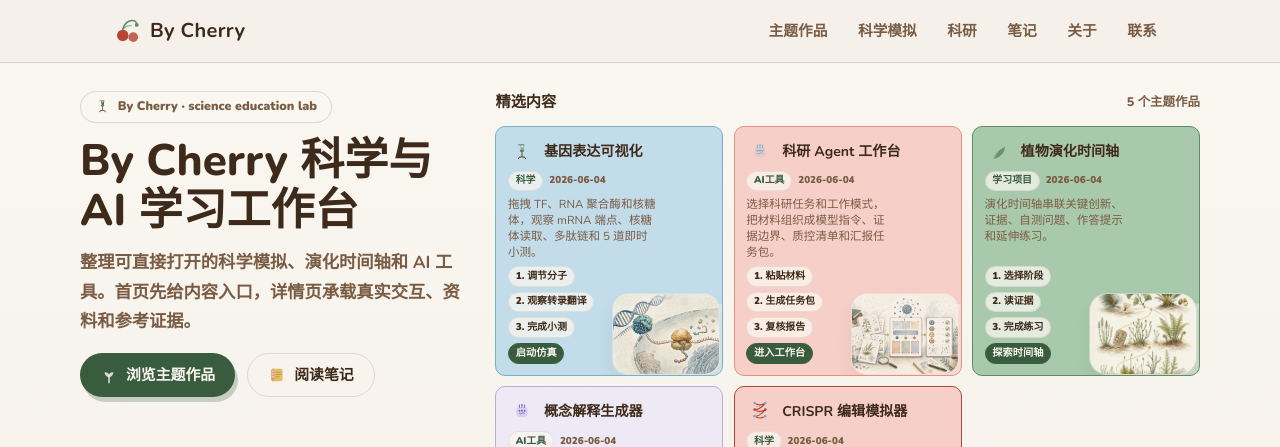
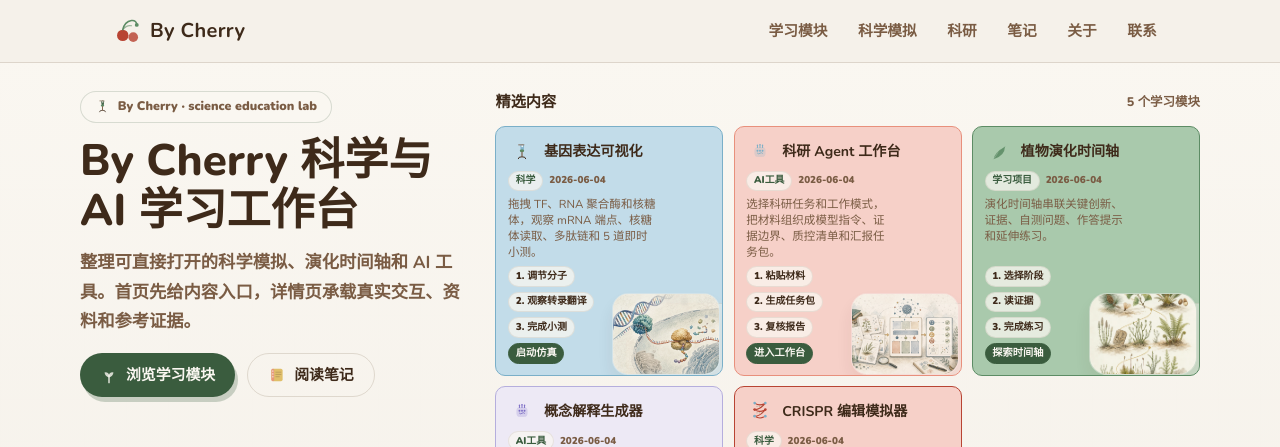
Before and after one commit to liruirui321/Bycherry, a React (Vite) app: page / in a window 1280 px wide. Shown: the top 447 px of the page. Built offline with nearby package versions, Linux system fonts and the light colour scheme.

Commit message:
Rename theme works to learning modules

```diff
--- a/index.html
+++ b/index.html
@@ -62,8 +62,8 @@
             {
               "@type": "ItemList",
               "@id": "https://bycherry.me/#works",
-              "name": "By Cherry 主题作品",
-              "description": "科学学习、AI 工具和学习项目主题作品。",
+              "name": "By Cherry 学习模块",
+              "description": "科学学习、AI 工具和学习项目模块。",
               "numberOfItems": 5,
               "itemListElement": [
                 {
@@ -372,8 +372,8 @@
       <noscript>
         <main style="font-family: system-ui, -apple-system, BlinkMacSystemFont, 'Segoe UI', sans-serif; max-width: 760px; margin: 0 auto; padding: 2rem 1.25rem; color: #5e442a; line-height: 1.7;">
           <h1 style="font-size: 2rem; line-height: 1.2; margin: 0 0 0.75rem;">By Cherry</h1>
-          <p>By Cherry 是一个可直接使用的科学与 AI 学习工作台，提供科学模拟、演化时间轴、科研 Agent 和学习笔记。当前浏览器没有启用 JavaScript，下面保留了主题作品、笔记和科研随笔目录。</p>
-          <h2 style="font-size: 1.2rem; margin-top: 1.5rem;">主题作品</h2>
+          <p>By Cherry 是一个可直接使用的科学与 AI 学习工作台，提供科学模拟、演化时间轴、科研 Agent 和学习笔记。当前浏览器没有启用 JavaScript，下面保留了学习模块、笔记和科研随笔目录。</p>
+          <h2 style="font-size: 1.2rem; margin-top: 1.5rem;">学习模块</h2>
           <ul>
             <li style="margin-bottom: 0.9rem;">
               <a href="/works/gene-expression">基因表达可视化</a>
--- a/scripts/generate-static-index.mjs
+++ b/scripts/generate-static-index.mjs
@@ -90,7 +90,7 @@ function buildJsonLd(routes) {
         image: `${siteUrl}/social-preview.png`,
         publisher: { "@id": `${siteUrl}/#person` },
       },
-      itemList("works", "By Cherry 主题作品", worksListDescription, works),
+      itemList("works", "By Cherry 学习模块", worksListDescription, works),
       itemList("articles", "By Cherry 笔记与科研随笔", articlesListDescription, articles),
     ],
   };
@@ -120,8 +120,8 @@ function buildNoscript(routes) {
     "      <noscript>",
     "        <main style=\"font-family: system-ui, -apple-system, BlinkMacSystemFont, 'Segoe UI', sans-serif; max-width: 760px; margin: 0 auto; padding: 2rem 1.25rem; color: #5e442a; line-height: 1.7;\">",
     "          <h1 style=\"font-size: 2rem; line-height: 1.2; margin: 0 0 0.75rem;\">By Cherry</h1>",
-    `          <p>${escapeHtml(siteDescription)}当前浏览器没有启用 JavaScript，下面保留了主题作品、笔记和科研随笔目录。</p>`,
-    "          <h2 style=\"font-size: 1.2rem; margin-top: 1.5rem;\">主题作品</h2>",
+    `          <p>${escapeHtml(siteDescription)}当前浏览器没有启用 JavaScript，下面保留了学习模块、笔记和科研随笔目录。</p>`,
+    "          <h2 style=\"font-size: 1.2rem; margin-top: 1.5rem;\">学习模块</h2>",
     "          <ul>",
     listItems(works),
     "          </ul>",
--- a/scripts/site-metadata.mjs
+++ b/scripts/site-metadata.mjs
@@ -7,5 +7,5 @@ export const siteDescription = "By Cherry 是一个可直接使用的科学与 A
 export const manifestDescription = `${shareTagline}。`;
 export const shareDescription = "可直接使用的科学与 AI 学习工作台，提供科学模拟、演化时间轴、科研 Agent 和学习笔记。";
 export const shareImageAlt = "By Cherry 科学与 AI 学习工作台预览图";
-export const worksListDescription = "科学学习、AI 工具和学习项目主题作品。";
+export const worksListDescription = "科学学习、AI 工具和学习项目模块。";
 export const articlesListDescription = "科学学习、证据阅读、AI 创作和科研转译记录。";
--- a/scripts/verify-content-integrity.mjs
+++ b/scripts/verify-content-integrity.mjs
@@ -102,7 +102,7 @@ function verifyWorkBlocks() {
   }
 }
 
-function verifyVisibleThemeWorkCopy() {
+function verifyVisibleLearningModuleCopy() {
   const visibleShellSources = [
     "src/app/App.tsx",
     "src/app/components/About.tsx",
@@ -114,14 +114,15 @@ function verifyVisibleThemeWorkCopy() {
   ].map((relativePath) => [relativePath, read(relativePath)]);
 
   const requiredCopy = [
-    "主题作品",
-    "浏览主题作品",
-    "打开主题作品",
-    "全部主题作品",
-    "主题作品前后导航",
+    "学习模块",
+    "浏览学习模块",
+    "打开学习模块",
+    "全部学习模块",
+    "学习模块前后导航",
   ];
 
   const retiredCopyPatterns = [
+    { label: "portfolio-like theme work copy", pattern: /主题作品/ },
     { label: "打开作品", pattern: />\s*打开作品\s*</ },
     { label: "查看作品", pattern: />\s*查看作品\s*</ },
     { label: "浏览作品", pattern: /浏览作品/ },
@@ -444,7 +445,7 @@ verifyArticleBlocks({
 });
 
 verifyWorkBlocks();
-verifyVisibleThemeWorkCopy();
+verifyVisibleLearningModuleCopy();
 verifyNoLowQualityVisibleContent();
 verifyWorkCardActions();
 verifyWorkDetailCardsStayCompact();
--- a/src/app/components/About.tsx
+++ b/src/app/components/About.tsx
@@ -65,7 +65,7 @@ function WorkbenchIllustration() {
 export function About() {
   const reusableOutputs = works.reduce((count, work) => count + work.outputs.length, 0);
   const stats = [
-    { num: String(works.length), label: "个主题作品" },
+    { num: String(works.length), label: "个学习模块" },
     { num: String(notes.length + essays.length), label: "篇笔记和随笔" },
     { num: String(reusableOutputs), label: "类可复用产物" },
   ];
@@ -166,7 +166,7 @@ export function About() {
 
           <div style={{ display: "flex", gap: "0.75rem", flexWrap: "wrap", marginTop: "1.35rem" }}>
             <a href="#works" onClick={(event) => navigateHomeSection("#works", event)} style={{ display: "inline-flex", alignItems: "center", justifyContent: "center", background: "var(--cherry-forest)", color: "#FAF7F1", borderRadius: 999, padding: "0.58rem 1rem", textDecoration: "none", fontWeight: 900, fontSize: "0.86rem", boxShadow: "3px 5px 0px rgba(58,92,62,0.2)" }}>
-              打开主题作品
+              打开学习模块
             </a>
             <a href="#contact" onClick={(event) => navigateHomeSection("#contact", event)} style={{ display: "inline-flex", alignItems: "center", justifyContent: "center", background: "var(--card)", color: "var(--cherry-forest)", border: "1.5px solid var(--border)", borderRadius: 999, padding: "0.58rem 1rem", textDecoration: "none", fontWeight: 900, fontSize: "0.86rem" }}>
               联系 Cherry
--- a/src/app/components/Footer.tsx
+++ b/src/app/components/Footer.tsx
@@ -2,7 +2,7 @@ import { IconCherry, IconLeafSmall } from "./Icons";
 import { navigateHomeSection } from "../navigation";
 
 const footerLinks = [
-  { label: "主题作品", href: "#works" },
+  { label: "学习模块", href: "#works" },
   { label: "科研", href: "#research" },
   { label: "笔记", href: "#notes" },
   { label: "联系", href: "#contact" },
@@ -71,7 +71,7 @@ export function Footer() {
       </div>
 
       <p style={{ fontSize: "0.8rem", margin: 0 }}>
-        科学学习和 AI 主题作品 · © 2026 By Cherry
+        科学学习和 AI 学习模块 · © 2026 By Cherry
       </p>
       <style>
         {`
--- a/src/app/components/Hero.tsx
+++ b/src/app/components/Hero.tsx
@@ -98,7 +98,7 @@ export function Hero() {
             onMouseEnter={(e) => { (e.currentTarget as HTMLElement).style.transform = "translateY(-2px)"; (e.currentTarget as HTMLElement).style.boxShadow = "3px 8px 0px rgba(58,92,62,0.25)"; }}
             onMouseLeave={(e) => { (e.currentTarget as HTMLElement).style.transform = ""; (e.currentTarget as HTMLElement).style.boxShadow = "3px 5px 0px rgba(58,92,62,0.25)"; }}
           >
-              <IconSeedling size={18} color="#FAF7F1" /> 浏览主题作品
+              <IconSeedling size={18} color="#FAF7F1" /> 浏览学习模块
           </a>
           <a
             className="hero-cta"
@@ -123,7 +123,7 @@ export function Hero() {
         <div className="hero-work-list" style={{ background: "transparent", border: "none", borderRadius: 0, padding: 0, boxShadow: "none", minWidth: 0, maxWidth: "100%" }}>
           <div style={{ display: "flex", alignItems: "center", justifyContent: "space-between", gap: 12, marginBottom: "0.75rem", flexWrap: "wrap" }}>
             <div style={{ color: "var(--cherry-warm-brown)", fontWeight: 900, fontSize: "0.95rem" }}>精选内容</div>
-            <div style={{ color: "var(--cherry-warm-mid)", fontSize: "0.78rem", fontWeight: 800 }}>{works.length} 个主题作品</div>
+            <div style={{ color: "var(--cherry-warm-mid)", fontSize: "0.78rem", fontWeight: 800 }}>{works.length} 个学习模块</div>
           </div>
           <div className="hero-work-grid" style={{ display: "grid", gridTemplateColumns: "repeat(auto-fit, minmax(178px, 1fr))", gap: "0.65rem", minWidth: 0, maxWidth: "100%" }}>
             {works.map((work) => (
--- a/src/app/components/Nav.tsx
+++ b/src/app/components/Nav.tsx
@@ -9,7 +9,7 @@ export function Nav() {
   const firstMobileLinkRef = useRef<HTMLAnchorElement | null>(null);
 
   const links = [
-    { label: "主题作品", href: "/#works" },
+    { label: "学习模块", href: "/#works" },
     { label: "科学模拟", href: "/works/gene-expression" },
     { label: "科研", href: "/#research" },
     { label: "笔记", href: "/#notes" },
--- a/src/app/components/WorkDetailPage.tsx
+++ b/src/app/components/WorkDetailPage.tsx
@@ -2832,7 +2832,7 @@ function WorkHero({ work, compact = false }: { work: Work; compact?: boolean })
               marginBottom: "0.65rem",
             }}
           >
-            ← 回到主题作品
+            ← 回到学习模块
           </a>
         ) : null}
 
@@ -2854,7 +2854,7 @@ function WorkHero({ work, compact = false }: { work: Work; compact?: boolean })
                 event.preventDefault();
                 navigateHome("#works");
               }}
-              aria-label="回到主题作品"
+              aria-label="回到学习模块"
               style={{
                 display: "inline-flex",
                 alignItems: "center",
@@ -2973,7 +2973,7 @@ function WorkContinueLinks({ work }: { work: Work }) {
             }}
             style={{ color: "var(--cherry-forest)", textDecoration: "none", fontWeight: 900, fontSize: "0.84rem" }}
           >
-            全部主题作品 →
+            全部学习模块 →
           </a>
         </div>
 
@@ -3040,13 +3040,13 @@ function WorkSequenceLinks({ work }: { work: Work }) {
   }
 
   const navItems = [
-    previousWork ? { label: "上一个主题作品", direction: "←", work: previousWork, align: "left" as const } : null,
-    nextWork ? { label: "下一个主题作品", direction: "→", work: nextWork, align: "right" as const } : null,
+    previousWork ? { label: "上一个学习模块", direction: "←", work: previousWork, align: "left" as const } : null,
+    nextWork ? { label: "下一个学习模块", direction: "→", work: nextWork, align: "right" as const } : null,
   ].filter((item): item is { label: string; direction: string; work: Work; align: "left" | "right" } => Boolean(item));
 
   return (
     <section style={{ padding: "0 1.5rem 1rem", fontFamily: "'Nunito', sans-serif" }}>
-      <nav aria-label="主题作品前后导航" style={{ maxWidth: 1060, margin: "0 auto", display: "grid", gridTemplateColumns: "repeat(auto-fit, minmax(240px, 1fr))", gap: "0.85rem" }}>
+      <nav aria-label="学习模块前后导航" style={{ maxWidth: 1060, margin: "0 auto", display: "grid", gridTemplateColumns: "repeat(auto-fit, minmax(240px, 1fr))", gap: "0.85rem" }}>
         {navItems.map((item) => (
           <a
             className="work-sequence-card"
@@ -3090,11 +3090,11 @@ export function WorkDetailPage({ slug }: { slug: string }) {
     return (
       <section id="main-content" tabIndex={-1} style={{ minHeight: "58vh", padding: "5rem 1.5rem", display: "grid", placeItems: "center", fontFamily: "'Nunito', sans-serif" }}>
         <EmptyStateCard
-          eyebrow="主题作品"
-          title="没有找到这个主题作品"
-          body="这个主题作品地址可能已经移动。可以回到主题作品区，继续浏览科学模拟、学习项目和 AI 工具。"
+          eyebrow="学习模块"
+          title="没有找到这个学习模块"
+          body="这个学习模块地址可能已经移动。可以回到学习模块区，继续浏览科学模拟、学习项目和 AI 工具。"
           href="/#works"
-          linkText="回到主题作品"
+          linkText="回到学习模块"
           onNavigate={(event) => {
             if (!shouldUseClientNavigation(event)) return;
             event.preventDefault();
--- a/src/app/components/Works.tsx
+++ b/src/app/components/Works.tsx
@@ -235,12 +235,12 @@ export function Works() {
             </span>
           </div>
           <h2 id="works-heading" style={{ fontFamily: "'Nunito', sans-serif", fontWeight: 800, color: "var(--cherry-warm-brown)", fontSize: "clamp(1.6rem, 3.5vw, 2.2rem)", lineHeight: 1.3 }}>
-            主题作品
+            学习模块
           </h2>
         </div>
 
         {/* Filter */}
-        <div role="group" aria-label="按主题作品类型筛选" style={{ display: "flex", gap: 8, justifyContent: "center", flexWrap: "wrap", marginBottom: "0.85rem" }}>
+        <div role="group" aria-label="按学习模块类型筛选" style={{ display: "flex", gap: 8, justifyContent: "center", flexWrap: "wrap", marginBottom: "0.85rem" }}>
           {categories.map((cat) => (
             <button
               className="work-filter-button"
@@ -262,7 +262,7 @@ export function Works() {
           ))}
         </div>
         <div role="status" aria-live="polite" style={{ color: "var(--cherry-warm-mid)", textAlign: "center", fontSize: "0.78rem", fontWeight: 800, marginBottom: "1.4rem" }}>
-          当前显示 {filtered.length} 个{activeCategory === "全部" ? "主题作品" : activeCategory}
+          当前显示 {filtered.length} 个{activeCategory === "全部" ? "学习模块" : activeCategory}
         </div>
 
         {/* Grid */}
```
Also changed, not shown: src/app/App.tsx (+4 -4 lines).
